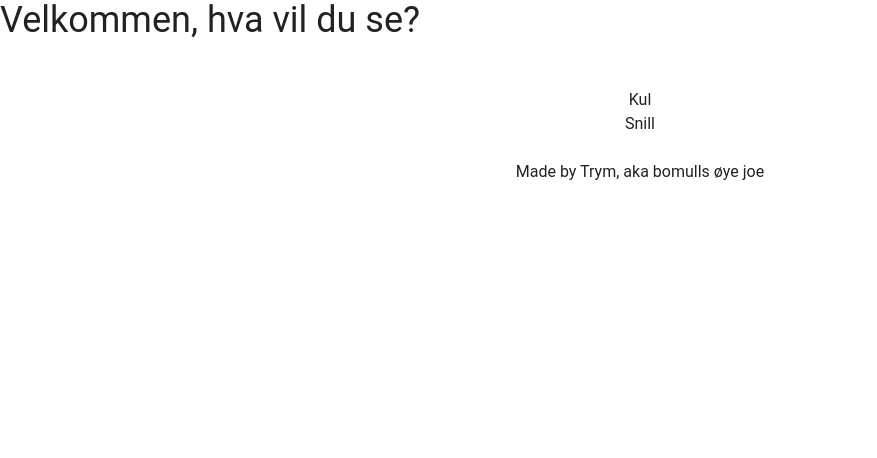
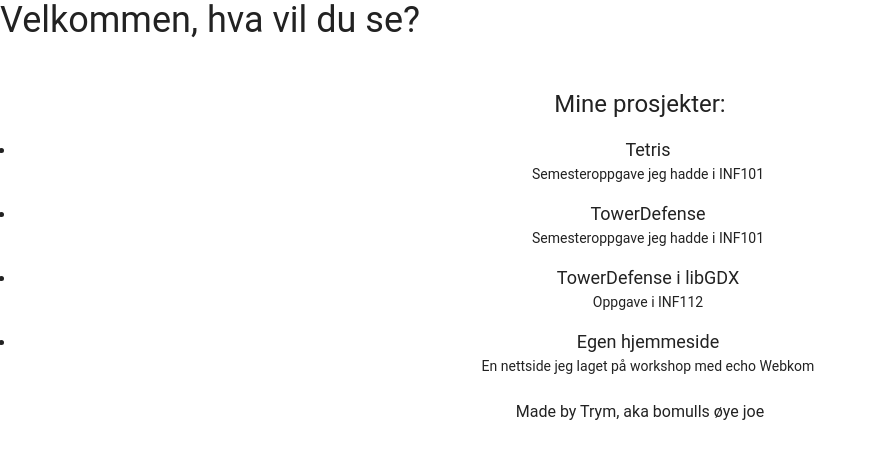
Before and after one commit to echo-webkom/how-to-sideprosjekt-workshop, a Next.js app: page / in a window 1280 px wide. Shown: the top 458 px of the page, without its empty margins (0-877 px from the left). Built offline with nearby package versions, Linux system fonts and the light colour scheme.

Commit message:
Added call to new ProjectList

```diff
--- a/src/app/page.tsx
+++ b/src/app/page.tsx
@@ -1,32 +1,24 @@
+import {ProjectList} from "@/app/components/project-list";
+
 export default function Home() {
   return (
-      <div>
-        <Menu />
+      <div className="from-inherit --tw-gradient-from: inherit var(--tw-gradient-from-position);">
+        <Header />
           <div className="text-center">
               <br/>
               <br/>
-                <Liste />
+                <ProjectList/>
                 <br/>
                 <p>Made by Trym, aka bomulls øye joe</p>
           </div>
       </div>
   );
 
-    function Menu() {
+    function Header() {
         return (
             <div>
                 <h1 className="text-4xl">Velkommen, hva vil du se?</h1>
             </div>
         );
     }
-
-    function Liste() {
-        return (
-            <ul>
-                <li>Kul</li>
-                <li>Snill</li>
-            </ul>
-        )
-    }
-
 }
```
